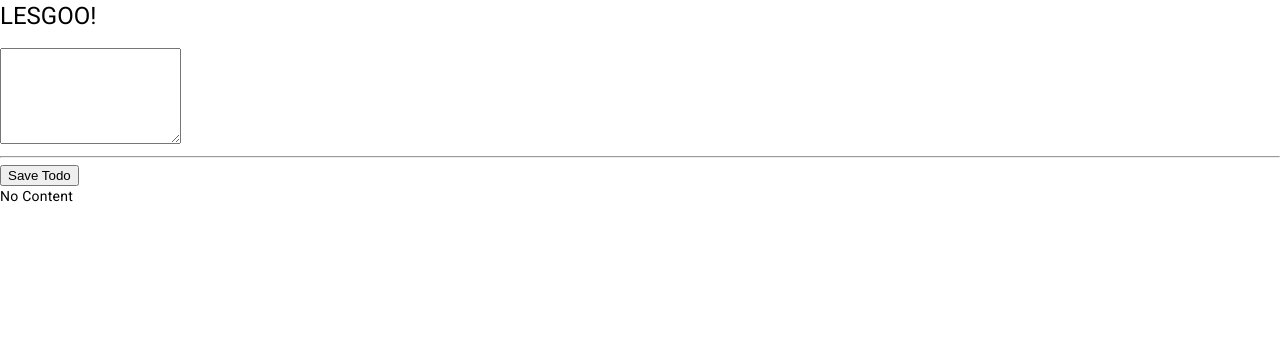
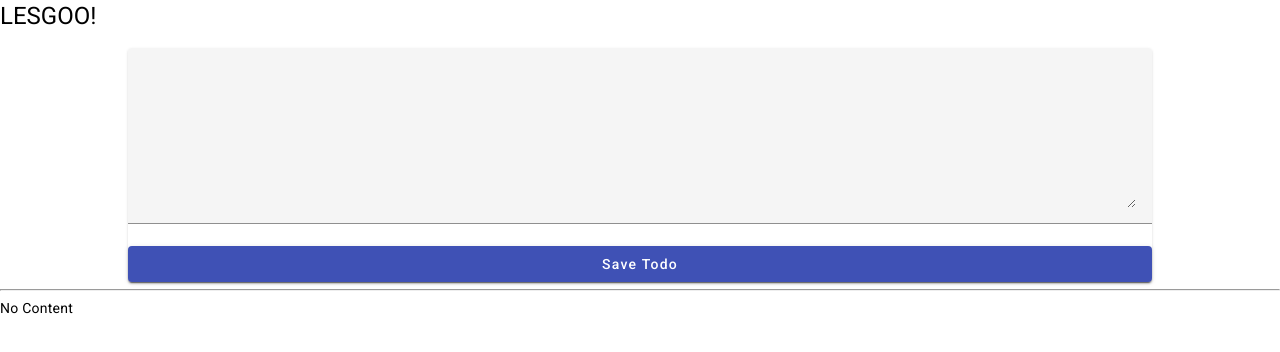
Before and after one commit to pyggyyy/app-pyggysbank, an Angular app: page / in a window 1280 px wide. Shown: the top 352 px of the page. Built offline with nearby package versions, Linux system fonts and the light colour scheme.

Commit message:
Added Angular Materials for Form

```diff
--- a/src/app/todo-create/todo-create.component.css
+++ b/src/app/todo-create/todo-create.component.css
@@ -0,0 +1,4 @@
+mat-card{
+    width: 80%;
+    margin: auto;
+}
--- a/src/app/todo-create/todo-create.component.html
+++ b/src/app/todo-create/todo-create.component.html
@@ -1,4 +1,9 @@
-<textarea rows="6" [(ngModel)]="enterredTodo"></textarea>
+<mat-card>
+    <mat-form-field>
+        <textarea matInput rows="6" [(ngModel)]="enterredTodo"></textarea>
+    </mat-form-field>
+    <button mat-raised-button color="primary" (click)="onCreate()">Save Todo</button>
+</mat-card>
+
 <hr>
-<button (click)="onCreate()">Save Todo</button>
 <p>{{newTodo}}</p>
```
Also changed, not shown: src/app/app.module.ts (+8 -2 lines).
